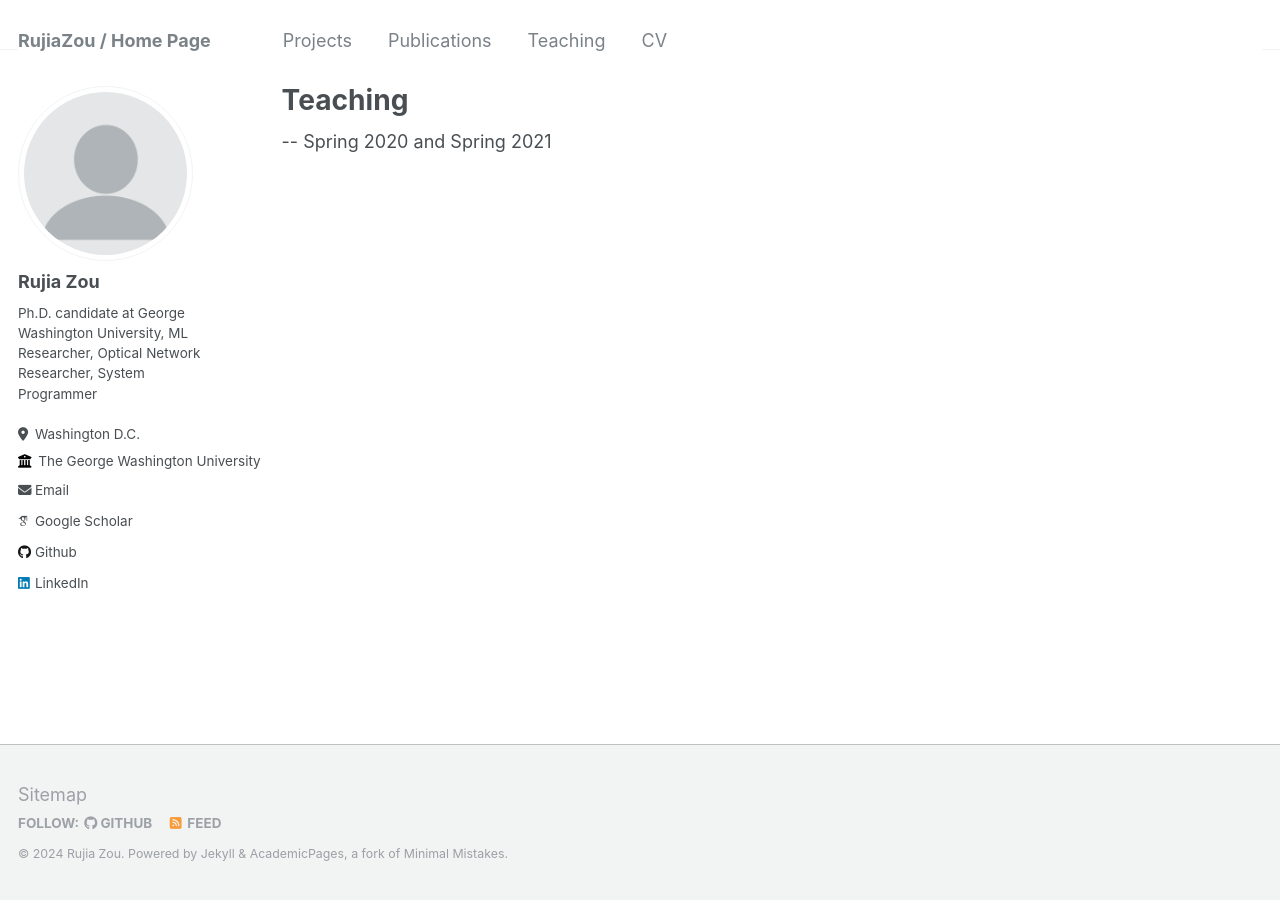
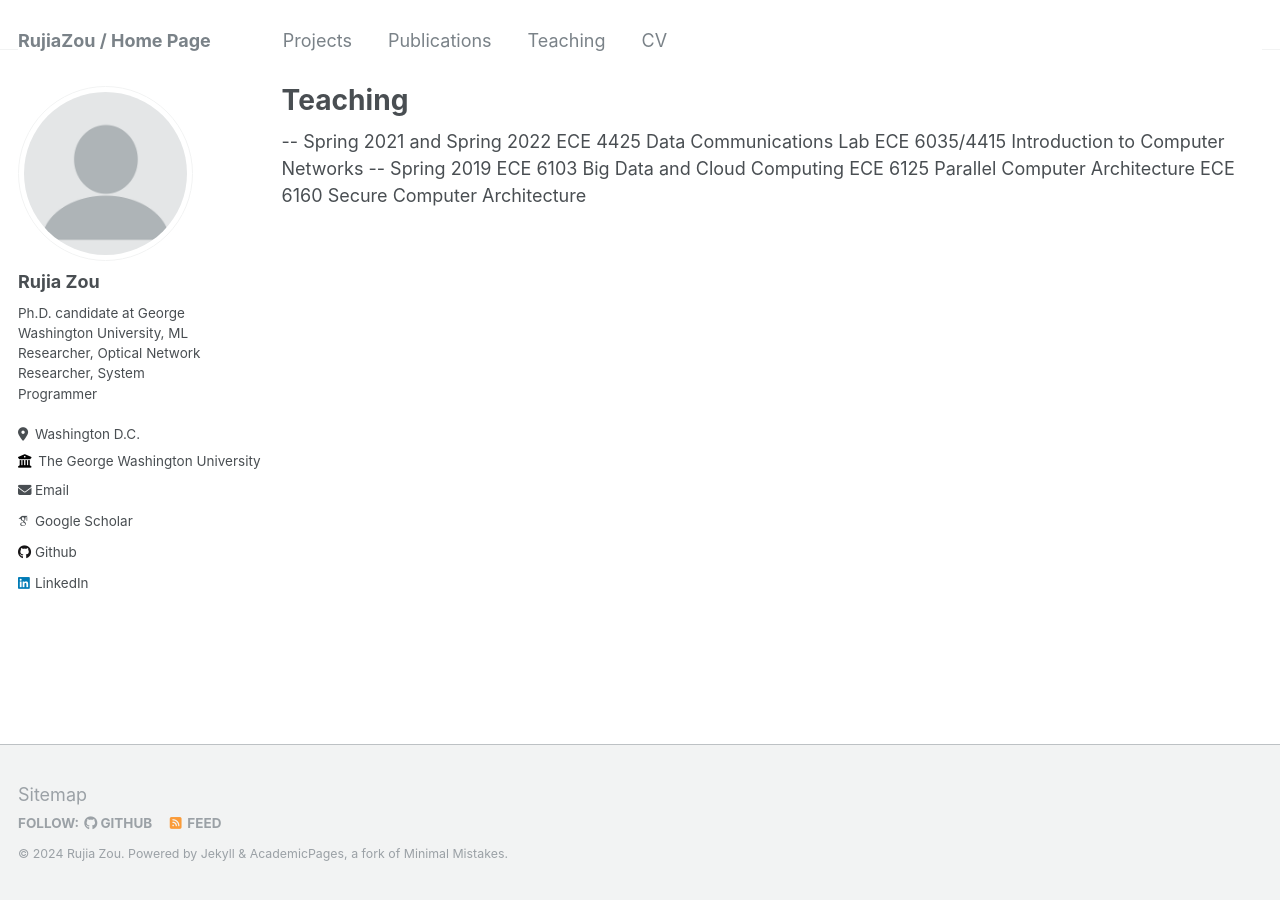
Before and after one commit to RujiaZou/RujiaZou.github.io, a Jekyll site: the page built from _pages/teaching.html, in a window 1280 px wide. Built offline with Jekyll 4.4.1, drawn with Linux system fonts in a browser that asks for light colours; some web fonts are replaced.

Commit message:
Update teaching.html

```diff
--- a/_pages/teaching.html
+++ b/_pages/teaching.html
@@ -5,4 +5,11 @@ permalink: /teaching/
 author_profile: true
 ---
 
--- Spring 2020 and Spring 2021
+-- Spring 2021 and Spring 2022
+   ECE 4425 Data Communications Lab
+   ECE 6035/4415 Introduction to Computer Networks
+
+-- Spring 2019
+   ECE 6103 Big Data and Cloud Computing
+   ECE 6125 Parallel Computer Architecture
+   ECE 6160 Secure Computer Architecture
```
